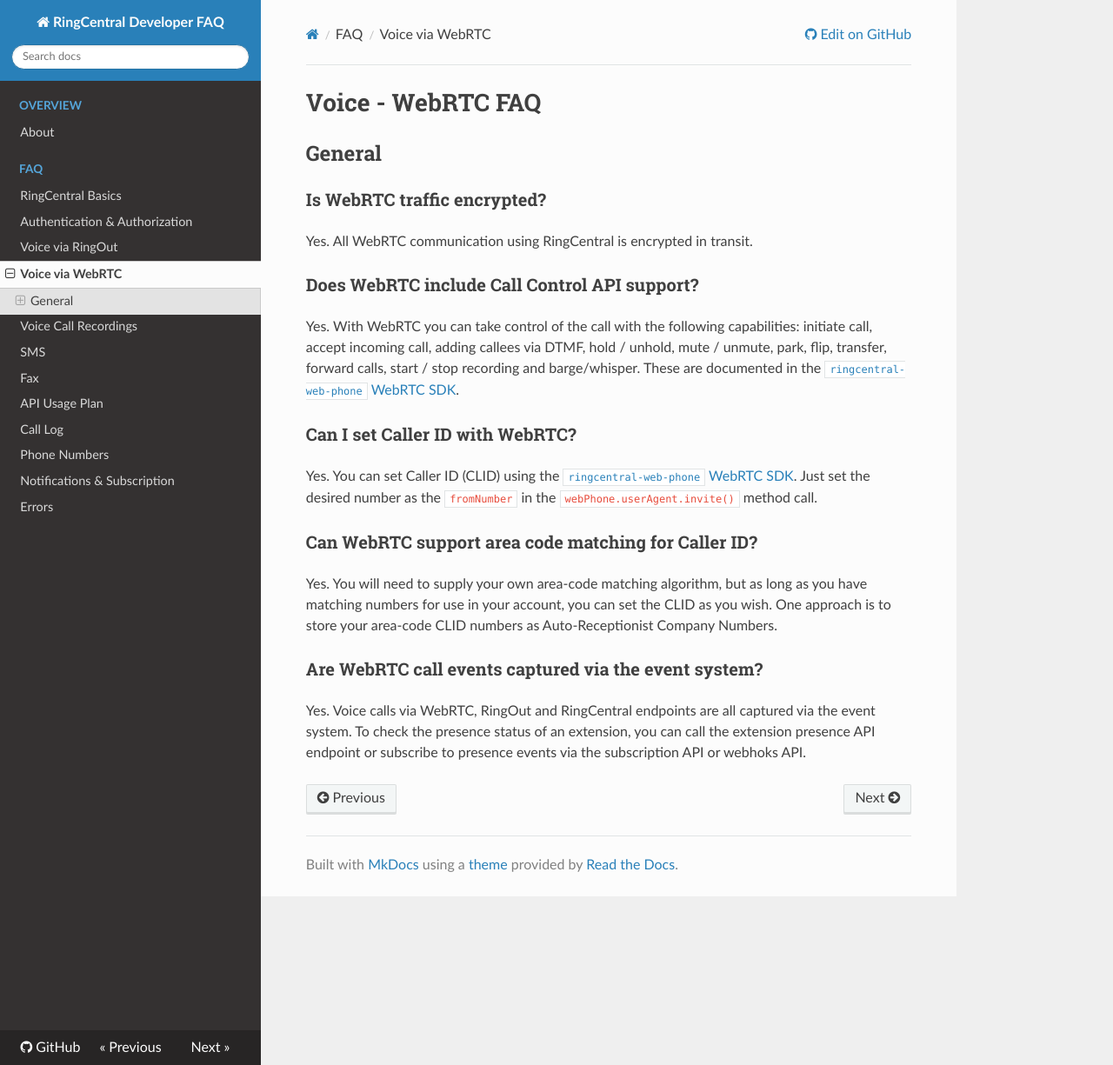
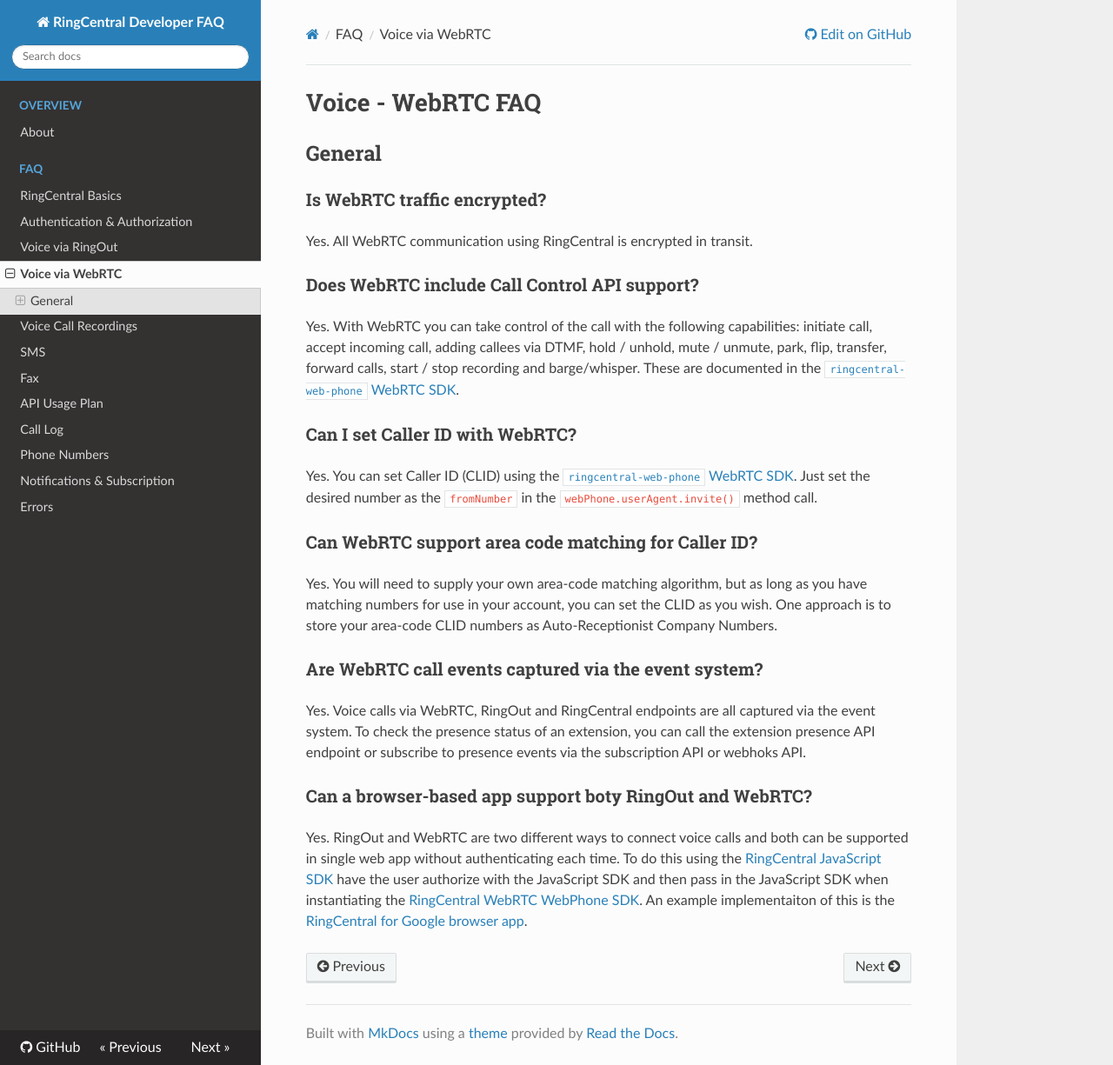
Before and after one commit to ringcentral/ringcentral-faq, an MkDocs documentation site: the page built from docs/voice_webrtc.md, in a window 1280 px wide and 1225 px high. Shown: the whole window at 87% size. Built offline with MkDocs 1.6.1, drawn with Linux system fonts in a browser that asks for light colours; nearby versions of some CDN libraries; old or Windows-style settings are respelled for this version of MkDocs.

Commit message:
update faq

```diff
--- a/docs/voice_webrtc.md
+++ b/docs/voice_webrtc.md
@@ -21,3 +21,7 @@
 ### Are WebRTC call events captured via the event system?
 
 Yes. Voice calls via WebRTC, RingOut and RingCentral endpoints are all captured via the event system. To check the presence status of an extension, you can call the extension presence API endpoint or subscribe to presence events via the subscription API or webhoks API.
+
+### Can a browser-based app support boty RingOut and WebRTC?
+
+Yes. RingOut and WebRTC are two different ways to connect voice calls and both can be supported in single web app without authenticating each time. To do this using the [RingCentral JavaScript SDK](https://github.com/ringcentral/ringcentral-js) have the user authorize with the JavaScript SDK and then pass in the JavaScript SDK when instantiating the [RingCentral WebRTC WebPhone SDK](https://github.com/ringcentral/ringcentral-web-phone). An example implementaiton of this is the [RingCentral for Google browser app](https://developers.ringcentral.com/app-gallery.html/app/312709020-312709020-7gufiGT3T3CCuCP37hMDaQ~KiLR9gZ-TTS5mivQ8TGEqQ-1210).
```
